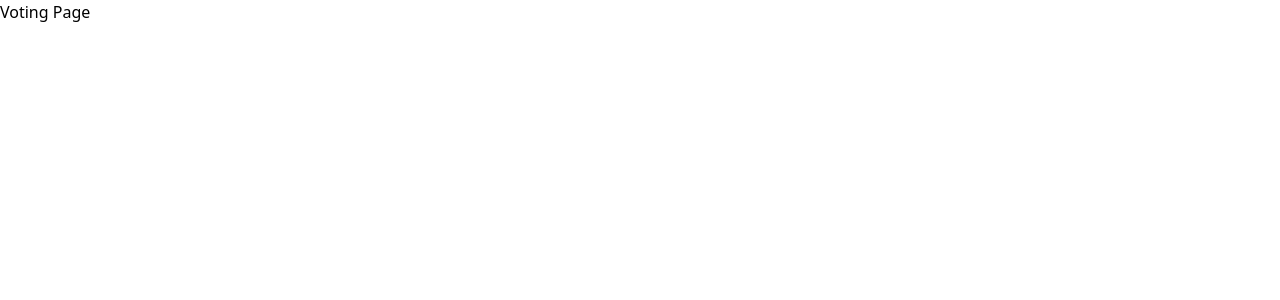
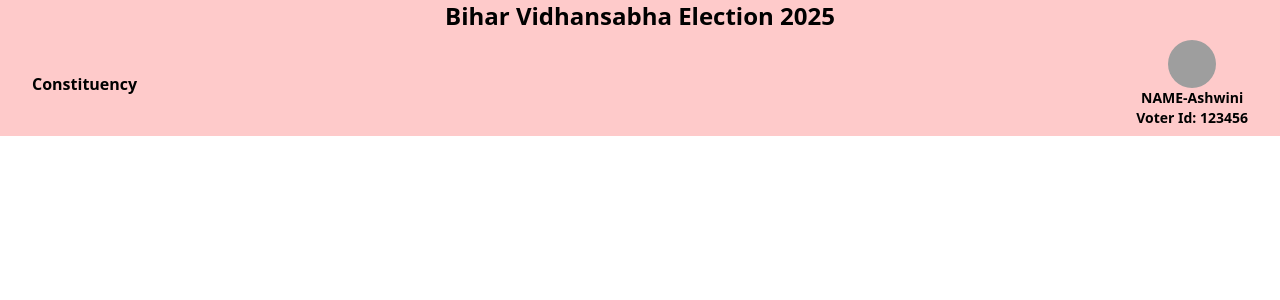
Before and after one commit to itskartik22/dovs, a React (Vite) app in the folder client/: page /voting in a window 1280 px wide. Shown: the top 300 px of the page. Built offline with nearby package versions, Linux system fonts and the light colour scheme; grey boxes are pictures that could not be loaded.

Commit message:
added electionId returned from createElection

```diff
--- a/client/src/pages/Voting.jsx
+++ b/client/src/pages/Voting.jsx
@@ -1,7 +1,19 @@
 const Voting = () => {
   return (
-    <div>
-      <p>Voting Page</p>
+    <div className="bg-red-200 px-8 items-center flex-col">
+      <p className="text-2xl font-bold place-self-center">Bihar Vidhansabha Election 2025</p>
+      <div className="font-bold flex justify-between items-center py-2">
+        <p>Constituency</p>
+        <div className="flex justify-between flex-col items-center text-sm">
+          <img
+            src="https://www.w3schools.com/w3images/avatar2.png"
+            alt="Avatar"
+            className="w-12 h-12 rounded-full"
+          />
+          <p>NAME-Ashwini</p>
+          <p>{"Voter Id: 123456"}</p>
+        </div>
+      </div>
     </div>
   );
 };
```
Also changed, not shown: 2 other files (tests, documents, lock files or other folders).
